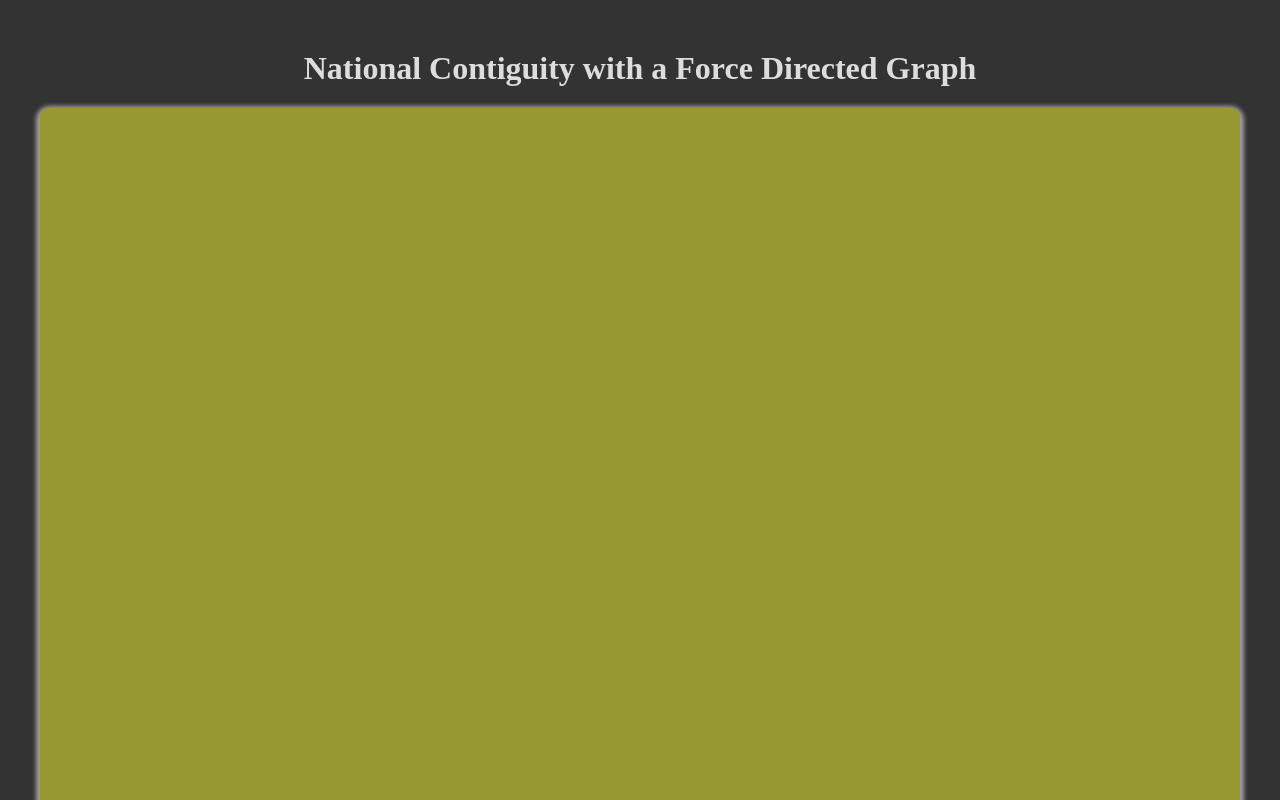
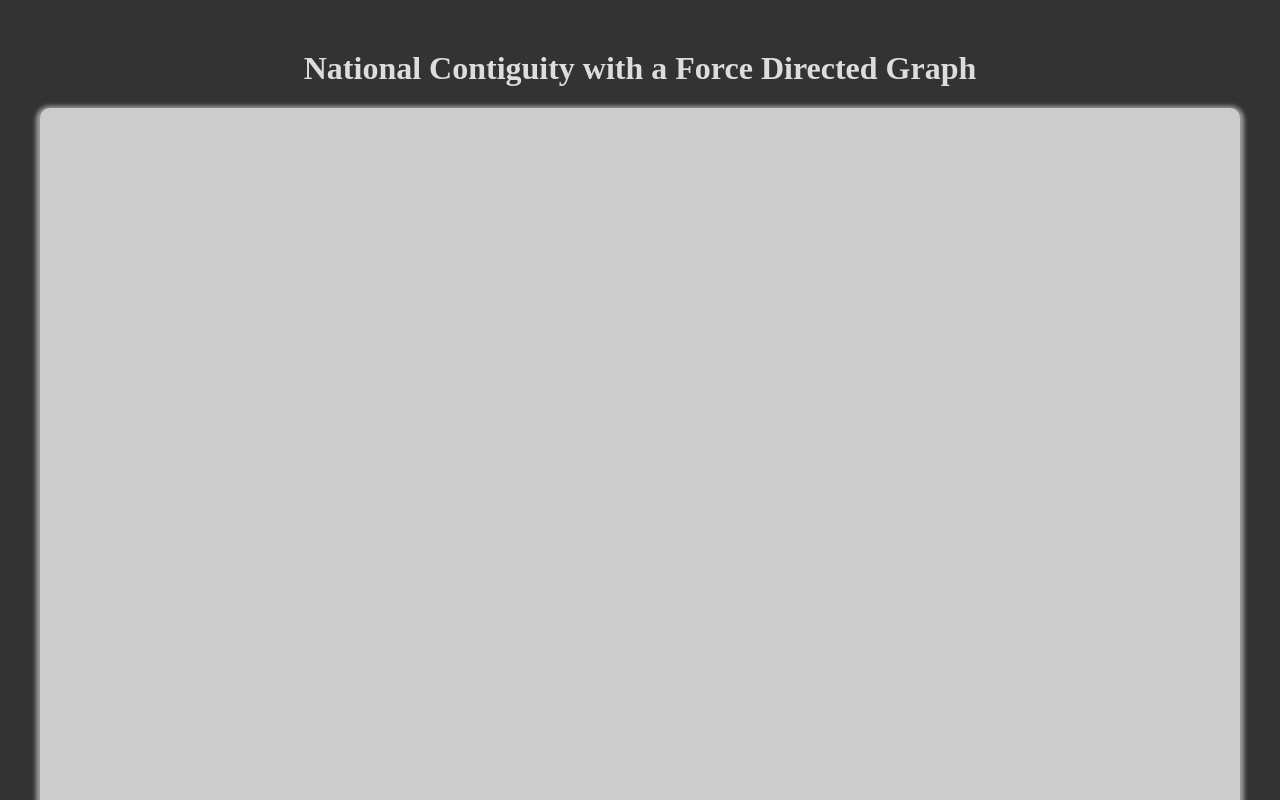
Before and after one commit to ginobilee/NationalContiguity, a plain HTML site: page index.html in a window 1280 px wide. Shown: the top 800 px of the page. Drawn offline with Linux system fonts and the light colour scheme; no server answers.

Commit message:
change canvas bg-color

```diff
--- a/index.html
+++ b/index.html
@@ -11,7 +11,7 @@
 				color:#ddd;
 			}
 			#chart{
-				background-color:#999933;
+				background-color:#cccccc;
 				border-radius:10px;
 				box-shadow:0px 2px 4px 4px rgba(230,230,230,0.6);
 			}
@@ -59,7 +59,7 @@
 				nodes.forEach(setNodePosi);
 				startSimulink();
 			});
-			image.src='https://raw.githubusercontent.com/ginobilee/NationalContiguity/master/flags/flags.png';
+			image.src='flags/flags.png';
 		}
 
 		function setNodePosi(d){
```
